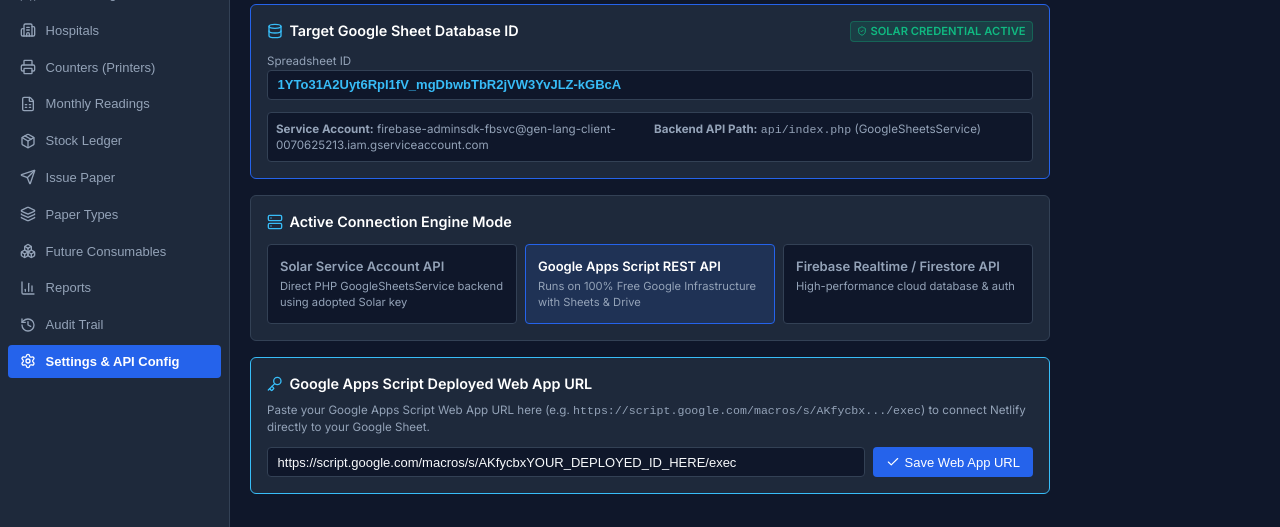
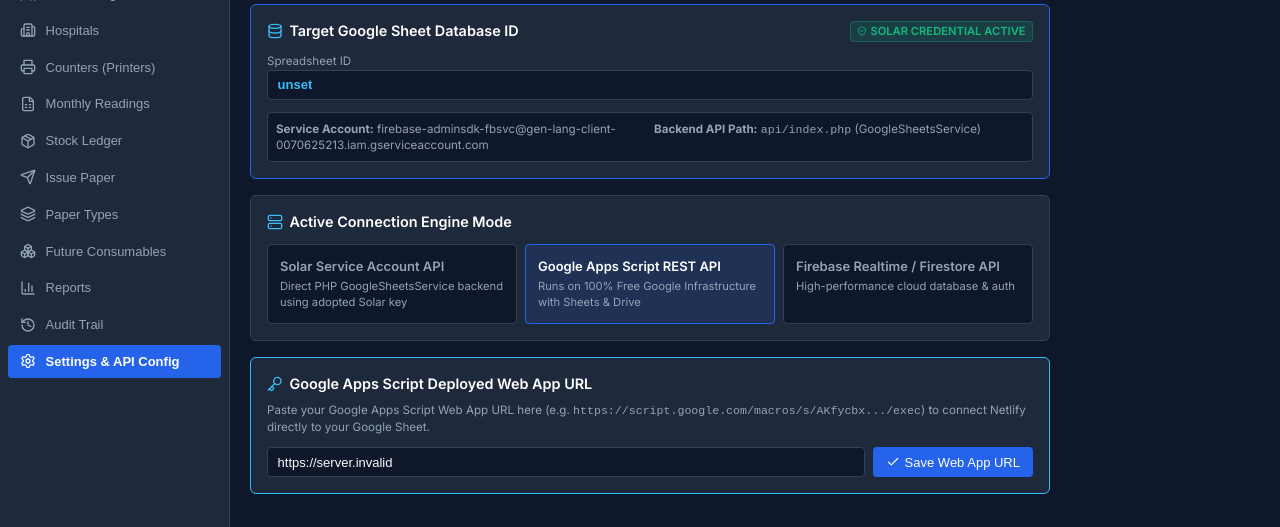
Before and after one commit to rakshaeservices/PrintTrack-Pro, a React (Vite) app: page / in a window 1280 px wide. Both pictures are taken after a click on the button "Settings & API Config". Shown: the part 121-648 px from the top of the page. Built offline with nearby package versions, Linux system fonts and the light colour scheme; no server answers.

Commit message:
Convert Google Sheet IDs & API URLs to Environment Variables (.env) with fallback

```diff
--- a/src/context/DataContext.jsx
+++ b/src/context/DataContext.jsx
@@ -24,12 +24,16 @@ export function DataProvider({ children }) {
 
   const getApiEndpoint = () => {
     const customUrl = localStorage.getItem('pt_sheets_url');
+    const envUrl = import.meta.env.VITE_APPS_SCRIPT_URL;
+
     if (customUrl && customUrl.startsWith('http')) {
       return customUrl;
     }
-    // If on Netlify / Cloud domain, fallback to custom Apps Script or relative API endpoint
+    if (envUrl && envUrl.startsWith('http')) {
+      return envUrl;
+    }
     if (window.location.hostname !== 'localhost' && window.location.hostname !== '127.0.0.1') {
-      return customUrl || 'https://script.google.com/macros/s/AKfycbxYOUR_DEPLOYED_ID_HERE/exec';
+      return envUrl || 'https://script.google.com/macros/s/AKfycbxYOUR_DEPLOYED_ID_HERE/exec';
     }
     return 'http://localhost/printtrack/api/index.php';
   };
--- a/src/pages/Settings.jsx
+++ b/src/pages/Settings.jsx
@@ -4,9 +4,11 @@ import { useAuth } from '../context/AuthContext';
 
 export default function Settings() {
   const { authMode, setAuthMode } = useAuth();
-  const [googleSheetId, setGoogleSheetId] = useState('1YTo31A2Uyt6RpI1fV_mgDbwbTbR2jVW3YvJLZ-kGBcA');
+  const [googleSheetId, setGoogleSheetId] = useState(() => {
+    return import.meta.env.VITE_GOOGLE_SHEET_ID || '1YTo31A2Uyt6RpI1fV_mgDbwbTbR2jVW3YvJLZ-kGBcA';
+  });
   const [googleSheetsApiUrl, setGoogleSheetsApiUrl] = useState(() => {
-    return localStorage.getItem('pt_sheets_url') || 'https://script.google.com/macros/s/AKfycbxYOUR_DEPLOYED_ID_HERE/exec';
+    return localStorage.getItem('pt_sheets_url') || import.meta.env.VITE_APPS_SCRIPT_URL || 'https://script.google.com/macros/s/AKfycbxYOUR_DEPLOYED_ID_HERE/exec';
   });
 
   const saveSettings = () => {
```
Also changed, not shown: 1 other file (tests, documents, lock files or other folders).
